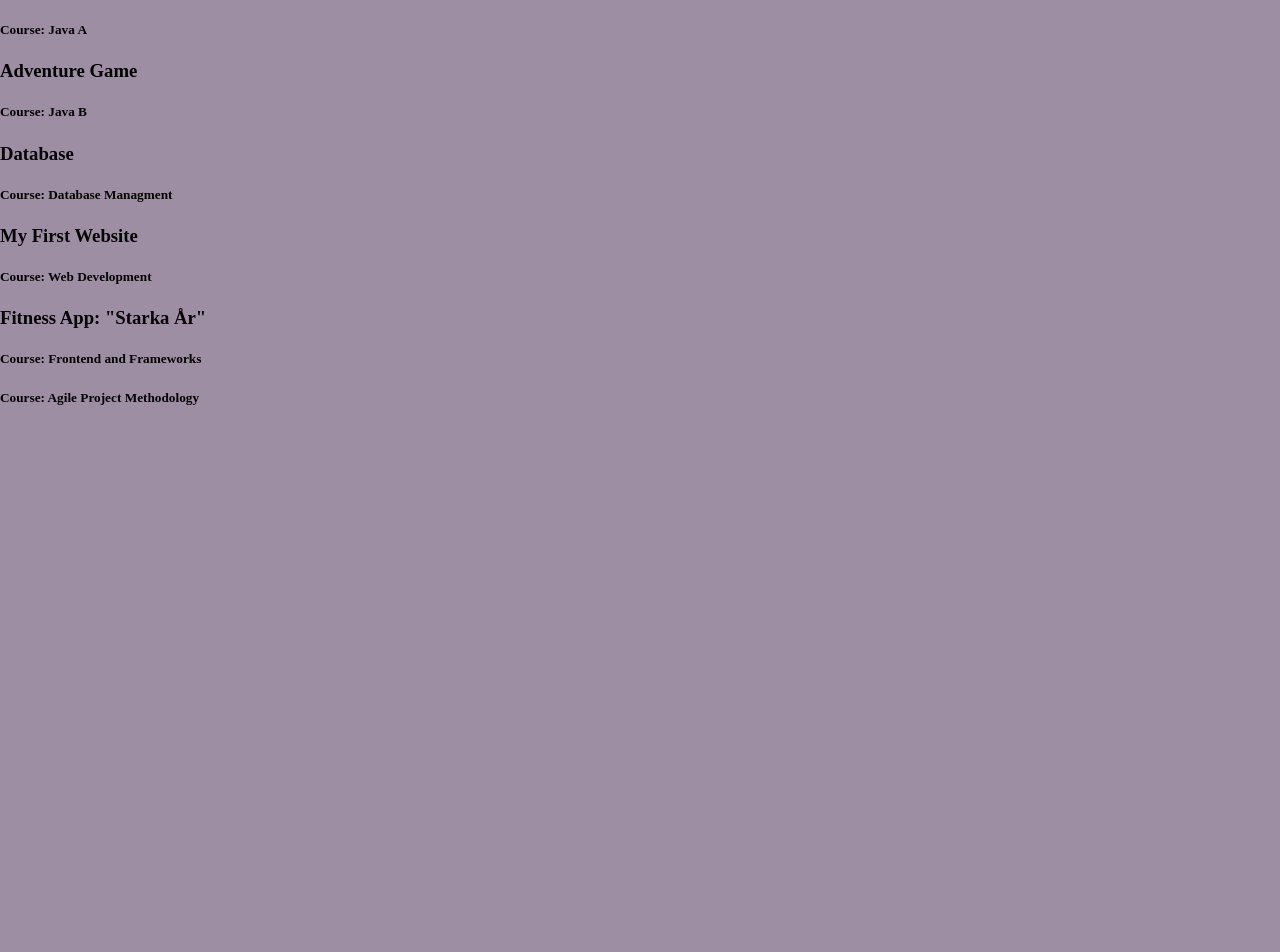
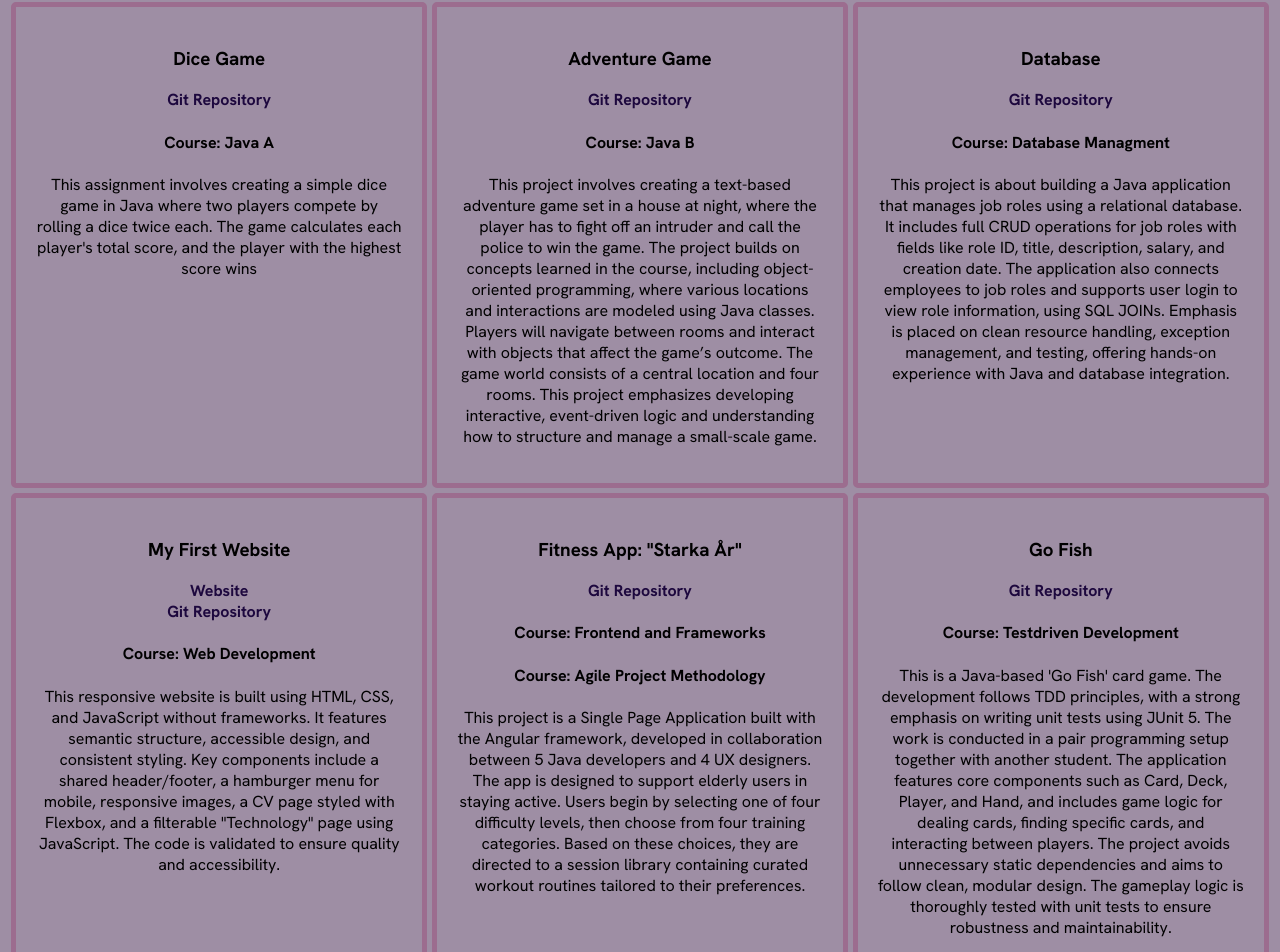
Before and after one commit to lisaupperud/Portfolio, an Angular app: page /projects in a window 1280 px wide. Shown: the part 203-1155 px from the top of the page. Before the commit the page ends 800 px from the top, so only its background shows below. Built offline with nearby package versions, Linux system fonts and the light colour scheme.

Commit message:
Add: design to ProjectsComponent

```diff
--- a/src/app/projects/projects.component.css
+++ b/src/app/projects/projects.component.css
@@ -0,0 +1,30 @@
+h1 {
+  text-align: center;
+  font-family: Hanken Grotesk;
+}
+
+.section {
+  display: flex;
+  flex-direction: row;
+  justify-content: center;
+  flex-wrap: wrap;
+  gap: 5px;
+  padding: 20px 10px;
+}
+
+.article-box {
+  flex: 1 1 33%;
+  max-width: 33%;
+  box-sizing: border-box;
+  text-align: center;
+  font-family: Hanken Grotesk;
+  padding: 20px 20px;
+  border: 5px solid rgb(156, 109, 143);
+  border-radius: 5px;
+}
+
+.article-box a {
+  text-decoration: none;
+  color: rgb(29, 8, 62);
+  font-weight: bold;
+}
--- a/src/app/projects/projects.component.html
+++ b/src/app/projects/projects.component.html
@@ -1,24 +1,98 @@
 <section>
   <h1>PORTFOLIO</h1>
-  <article>
+</section>
+
+<section class="section">
+  <article class="article-box">
     <h3>Dice Game</h3>
-    <h5>Course: Java A</h5>
+    <a href="https://github.com/lisaupperud/java-a-projektarbete.git"
+      >Git Repository</a
+    >
+    <h4>Course: Java A</h4>
+    <p>
+      This assignment involves creating a simple dice game in Java where two
+      players compete by rolling a dice twice each. The game calculates each
+      player's total score, and the player with the highest score wins
+    </p>
   </article>
-  <article>
+  <article class="article-box">
     <h3>Adventure Game</h3>
-    <h5>Course: Java B</h5>
+    <a href="https://github.com/lisaupperud/java-b-projektarbete.git"
+      >Git Repository</a
+    >
+    <h4>Course: Java B</h4>
+    <p>
+      This project involves creating a text-based adventure game set in a house
+      at night, where the player has to fight off an intruder and call the
+      police to win the game. The project builds on concepts learned in the
+      course, including object-oriented programming, where various locations and
+      interactions are modeled using Java classes. Players will navigate between
+      rooms and interact with objects that affect the game’s outcome. The game
+      world consists of a central location and four rooms. This project
+      emphasizes developing interactive, event-driven logic and understanding
+      how to structure and manage a small-scale game.
+    </p>
   </article>
-  <article>
+  <article class="article-box">
     <h3>Database</h3>
-    <h5>Course: Database Managment</h5>
+    <a href="https://github.com/lisaupperud/databas-projektarbete.git"
+      >Git Repository</a
+    >
+    <h4>Course: Database Managment</h4>
+    <p>
+      This project is about building a Java application that manages job roles
+      using a relational database. It includes full CRUD operations for job
+      roles with fields like role ID, title, description, salary, and creation
+      date. The application also connects employees to job roles and supports
+      user login to view role information, using SQL JOINs. Emphasis is placed
+      on clean resource handling, exception management, and testing, offering
+      hands-on experience with Java and database integration.
+    </p>
   </article>
-  <article>
+  <article class="article-box">
     <h3>My First Website</h3>
-    <h5>Course: Web Development</h5>
+    <a href="https://lisaupperud.github.io/myWebsite/">Website</a>
+    <br />
+    <a href="https://github.com/lisaupperud/myWebsite.git">Git Repository</a>
+    <h4>Course: Web Development</h4>
+    <p>
+      This responsive website is built using HTML, CSS, and JavaScript without
+      frameworks. It features semantic structure, accessible design, and
+      consistent styling. Key components include a shared header/footer, a
+      hamburger menu for mobile, responsive images, a CV page styled with
+      Flexbox, and a filterable "Technology" page using JavaScript. The code is
+      validated to ensure quality and accessibility.
+    </p>
   </article>
-  <article>
+  <article class="article-box">
     <h3>Fitness App: "Starka År"</h3>
-    <h5>Course: Frontend and Frameworks</h5>
-    <h5>Course: Agile Project Methodology</h5>
+    <a href="">Git Repository</a>
+    <h4>Course: Frontend and Frameworks</h4>
+    <h4>Course: Agile Project Methodology</h4>
+    <p>
+      This project is a Single Page Application built with the Angular
+      framework, developed in collaboration between 5 Java developers and 4 UX
+      designers. The app is designed to support elderly users in staying active.
+      Users begin by selecting one of four difficulty levels, then choose from
+      four training categories. Based on these choices, they are directed to a
+      session library containing curated workout routines tailored to their
+      preferences.
+    </p>
+  </article>
+  <article class="article-box">
+    <h3>Go Fish</h3>
+    <a href="https://github.com/lisaupperud/CardGame.git">Git Repository</a>
+    <h4>Course: Testdriven Development</h4>
+    <p>
+      This is a Java-based 'Go Fish' card game. The development follows TDD
+      principles, with a strong emphasis on writing unit tests using JUnit 5.
+      The work is conducted in a pair programming setup together with another
+      student. The application features core components such as Card, Deck,
+      Player, and Hand, and includes game logic for dealing cards, finding
+      specific cards, and interacting between players. The project avoids
+      unnecessary static dependencies and aims to follow clean, modular design.
+      The gameplay logic is thoroughly tested with unit tests to ensure
+      robustness and maintainability.
+    </p>
   </article>
 </section>
--- a/src/app/projects/projects.component.ts
+++ b/src/app/projects/projects.component.ts
@@ -1,10 +1,11 @@
+
 import { Component } from '@angular/core';
 
 @Component({
   selector: 'app-projects',
   imports: [],
   templateUrl: './projects.component.html',
-  styleUrl: './projects.component.css'
+  styleUrl: './projects.component.css',
 })
 export class ProjectsComponent {
 
```
